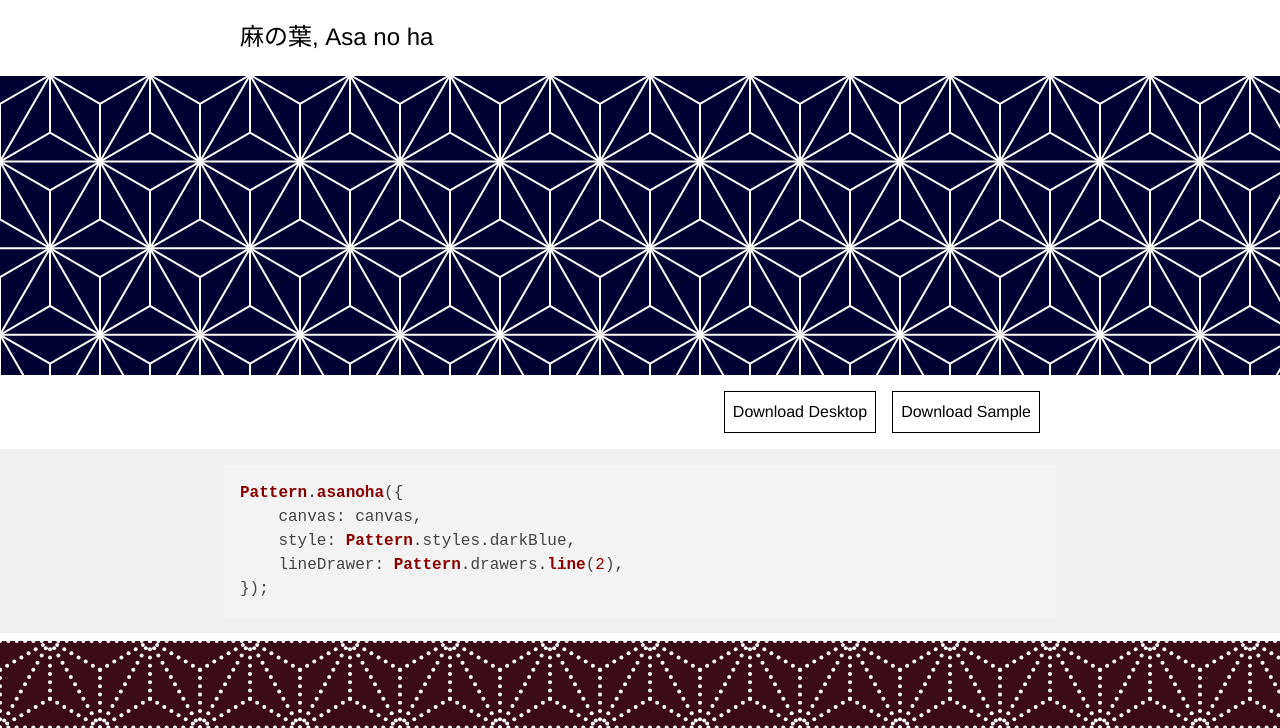
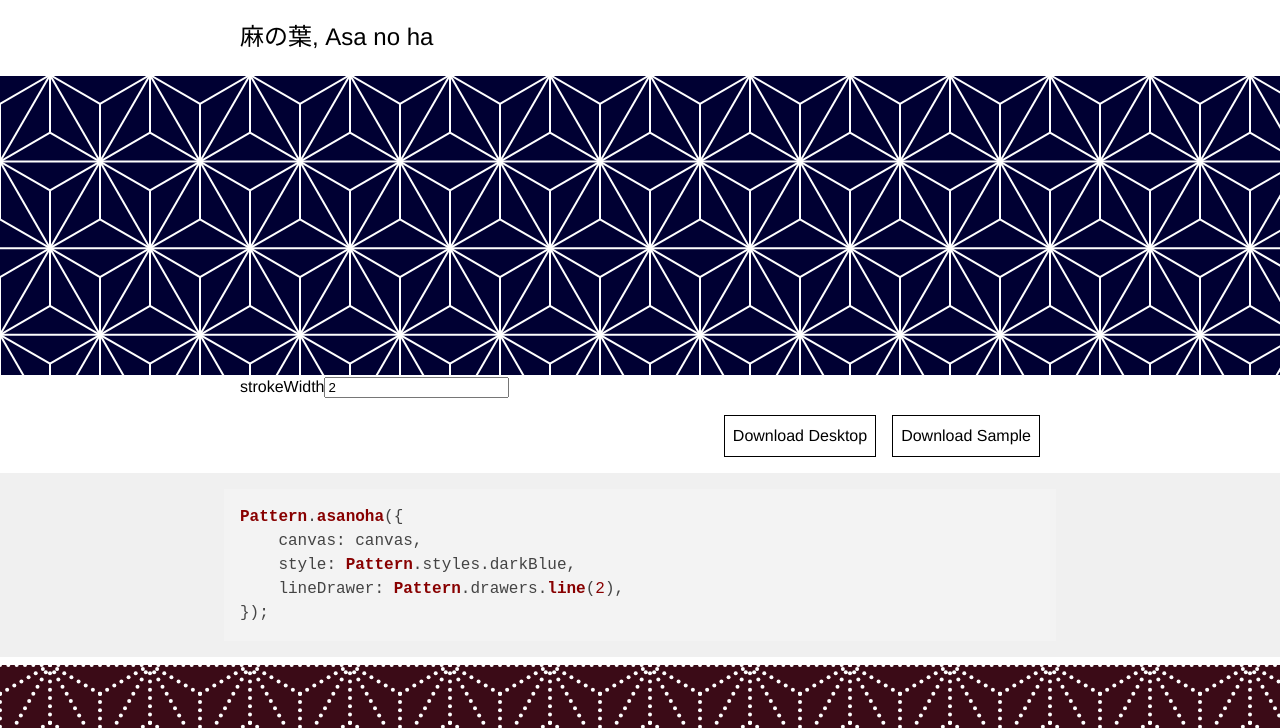
Before and after one commit to jbmorley/patternjs, a plain HTML site: page index.html in a window 1280 px wide. Shown: the part 72-800 px from the top of the page. Drawn offline with nearby package versions, Linux system fonts and the light colour scheme.

Commit message:
Rudimentary support for dynamically adjusting parameters.

```diff
--- a/index.html
+++ b/index.html
@@ -23,37 +23,64 @@
                 resizeCallback();
         }
 
-        function initialize(id, height, renderer) {
+        function initialize(id, height, renderer, parameters) {
             Utilities.onDocumentReady(function() {
 
+                var options = {}
+
                 var container = document.getElementById(id);
-                var pattern = document.createElement('canvas');
-                pattern.classList.add('pattern');
-                container.appendChild(pattern);
-                renderer(pattern);
+                var canvas = document.createElement('canvas');
+                canvas.classList.add('pattern');
+                container.appendChild(canvas);
 
-                var div = document.createElement('div');
-                div.classList.add('content');
-                div.classList.add('meta');
-                container.appendChild(div);
+                var optionDiv = document.createElement('div');
+                optionDiv.classList.add('content');
+                container.appendChild(optionDiv);
 
-                div.appendChild(Utilities.downloadButton(id,
+                for (var parameter in parameters) {
+
+                    options[parameter] = parameters[parameter];
+
+                    var label = document.createElement('label');
+                    label.innerHTML = parameter;
+                    optionDiv.appendChild(label);
+
+                    var input = document.createElement('input');
+                    input.value = parameters[parameter];
+                    input.addEventListener('change', function(event) {
+                        options[parameter] = Number(event.target.value);
+                        renderer(canvas, options);
+                    });
+                    input.addEventListener('keyup', function(event) {
+                        options[parameter] = Number(event.target.value);
+                        renderer(canvas, options);
+                    });
+                    optionDiv.appendChild(input);
+                }
+
+                var buttonDiv = document.createElement('div');
+                buttonDiv.classList.add('content');
+                buttonDiv.classList.add('meta');
+                container.appendChild(buttonDiv);
+
+                buttonDiv.appendChild(Utilities.downloadButton(id,
                                                                window.screen.width * window.devicePixelRatio,
                                                                window.screen.height * window.devicePixelRatio,
                                                                "Download Desktop",
                                                                renderer));
-                div.appendChild(Utilities.downloadButton(id,
+                buttonDiv.appendChild(Utilities.downloadButton(id,
                                                                600 * window.devicePixelRatio,
                                                                400 * window.devicePixelRatio,
                                                                "Download Sample",
                                                                renderer));
 
-                onResize(pattern, function(canvas, parentWidth, parentHeight) {
+                renderer(canvas, options);
+                onResize(canvas, function(canvas, parentWidth, parentHeight) {
                     canvas.width = parentWidth * window.devicePixelRatio;
                     canvas.height = height * window.devicePixelRatio;
                     canvas.style.width = parentWidth + 'px';
                     canvas.style.height = height + 'px';
-                    renderer(canvas);
+                    renderer(canvas, options);
                 });
             });
         }
@@ -67,13 +94,14 @@
 <h2>麻の葉, Asa no ha</h2>
 <div id="asanoha" class="pattern-container"></div>
 <script type="text/javascript">
-    initialize('asanoha', 300, function(canvas) {
+    initialize('asanoha', 300, function(canvas, options) {
+        console.log(options);
         Pattern.asanoha({
             canvas: canvas,
             style: Pattern.styles.darkBlue,
-            lineDrawer: Pattern.drawers.line(2),
+            lineDrawer: Pattern.drawers.line(options.strokeWidth),
         });
-    });
+    }, {'strokeWidth': 2});
 </script>
 <pre><code class="javascript">Pattern.asanoha({
     canvas: canvas,
@@ -83,7 +111,7 @@
 
 <div id="asanoha-dots" class="pattern-container"></div>
 <script type="text/javascript">
-    initialize('asanoha-dots', 300, function(canvas) {
+    initialize('asanoha-dots', 300, function(canvas, options) {
         Pattern.asanoha({
             canvas: canvas,
             style: Pattern.styles.darkRed,
@@ -100,7 +128,7 @@
 <h2>七宝, Shippou</h2>
 <div id="circles" class="pattern-container"></div>
 <script type="text/javascript">
-    initialize('circles', 300, function(canvas) {
+    initialize('circles', 300, function(canvas, options) {
         Pattern.shippou({
             canvas: canvas,
             style: Pattern.styles.purple,
@@ -116,17 +144,17 @@
 
 <div id="waves" class="pattern-container"></div>
 <script type="text/javascript">
-    initialize('waves', 300, function(canvas) {
+    initialize('waves', 300, function(canvas, options) {
         Pattern.seigaiha({
             canvas: canvas,
             style: Pattern.styles.monochrome,
             lineWidth: 3,
             radius: 55,
             gap: 10,
-            count: 5,
+            count: options.count,
             alternating: false,
         });
-    });
+    }, {'count': 5});
 </script>
 <pre><code class="javascript">Pattern.seigaiha({
     canvas: canvas,
@@ -140,7 +168,7 @@
 
 <div id="waves-light" class="pattern-container"></div>
 <script type="text/javascript">
-    initialize('waves-light', 300, function(canvas) {
+    initialize('waves-light', 300, function(canvas, options) {
         Pattern.seigaiha({
             canvas: canvas,
             style: Pattern.styles.sky,
@@ -164,7 +192,7 @@
 
 <div id="waves-inverted" class="pattern-container"></div>
 <script type="text/javascript">
-    initialize('waves-inverted', 300, function(canvas) {
+    initialize('waves-inverted', 300, function(canvas, options) {
         Pattern.seigaiha({
             canvas: canvas,
             style: Pattern.styles.blues,
@@ -190,7 +218,7 @@
 
 <div id="unknown1" class="pattern-container"></div>
 <script type="text/javascript">
-    initialize('unknown1', 300, function(canvas) {
+    initialize('unknown1', 300, function(canvas, options) {
         Pattern.unknown1({
             canvas: canvas,
             style: Pattern.styles.purples,
@@ -208,7 +236,7 @@
 
 <div id="unknown2" class="pattern-container"></div>
 <script type="text/javascript">
-    initialize('unknown2', 300, function(canvas) {
+    initialize('unknown2', 300, function(canvas, options) {
         Pattern.unknown2({
             canvas: canvas,
             style: Pattern.styles.monochrome,
```
Lines whose indentation alone changed are shown as unchanged.
